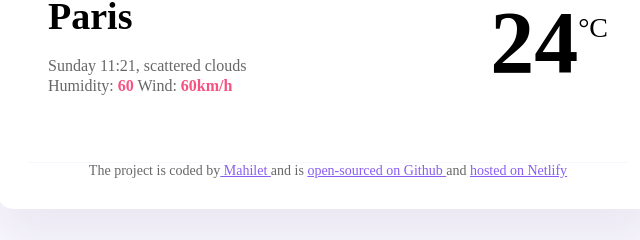
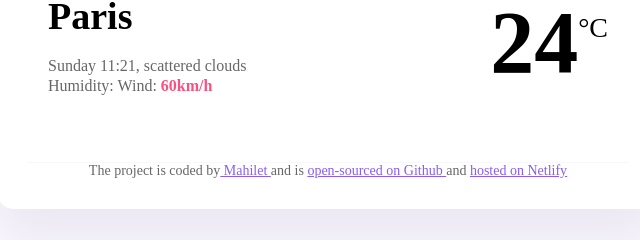
Before and after one commit to Mahithub/corrective, a plain HTML site: page index.html in a window 1280 px wide. Shown: the part 197-437 px from the top of the page, 312-952 px from the left. Drawn offline with nearby package versions, Linux system fonts and the light colour scheme.

Commit message:
Update index.html

```diff
--- a/index.html
+++ b/index.html
@@ -23,7 +23,7 @@
                 <h1 class="one1">Paris</h1>
                 <p class="one2"><span id="day"></span>
                     <span id="type">scattered clouds</span> <br /> Humidity: <strong><span
-                            id="humidity"></span>60</strong> Wind:
+                            id="humidity"></span></strong> Wind:
                     <strong><span id="wind">60</span>km/h</strong>
                 </p>
             </div>
```
